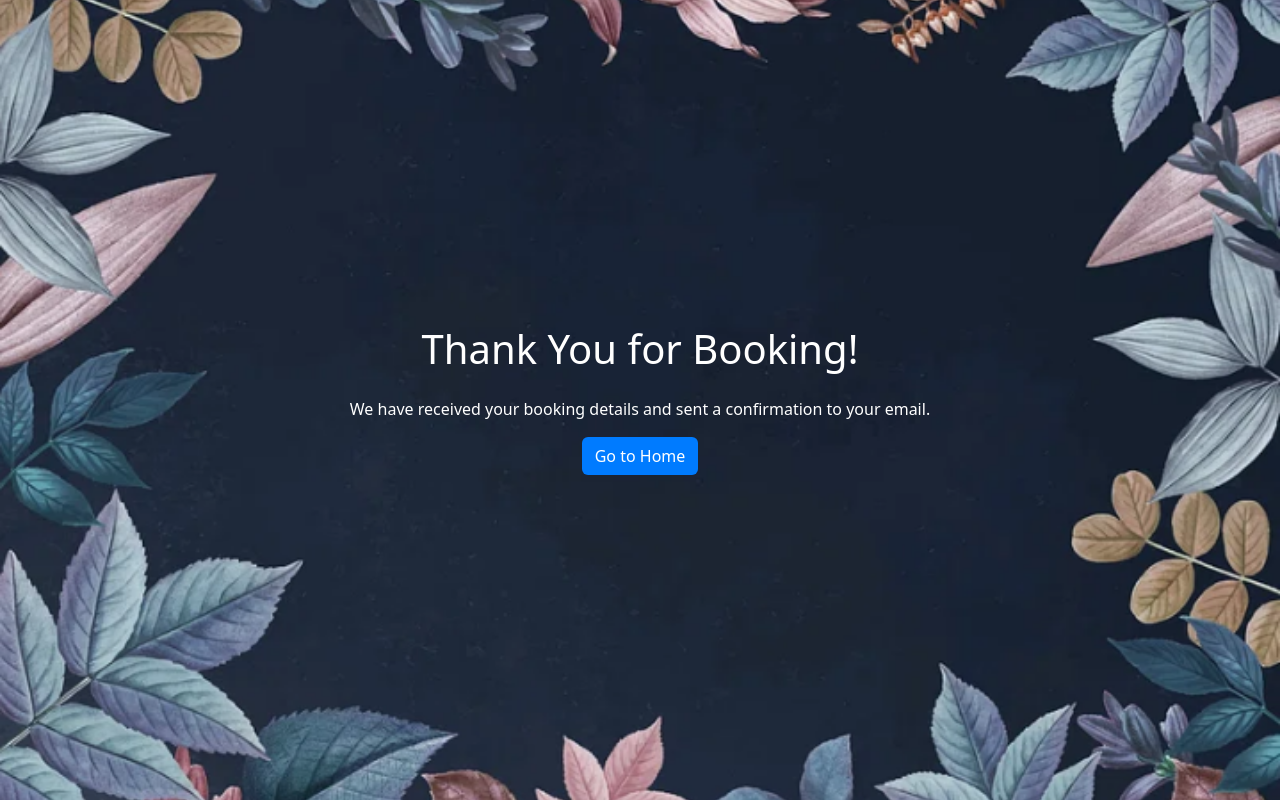
After one commit to AiswaryaPadmanabhan/EVENT_MANAGEMENT, a Django app: page /booking_thankyou/ in a window 1280 px wide. The commit adds this page. Run offline with Django 5.2, Linux system fonts and the light colour scheme.

Commit message:
first commit

```diff
--- a/eventapp/urls.py
+++ b/eventapp/urls.py
@@ -1,5 +1,6 @@
 from django.urls import path
 from . import views
+
 urlpatterns = [
     path('', views.index, name='index'),
     path('about/', views.about, name='about'),
@@ -10,4 +11,8 @@ urlpatterns = [
     path('signup/', views.signup_view, name='signup'),  # Signup page URL
     path('login/', views.login_view, name='login'),
     path('thankyou/', views.thankyou, name='thankyou'),  # URL for the Thank You page
-]
+    path("booking_thankyou/", views.booking_thank_you, name="booking_thankyou"),
+    path('booking/', views.booking_form, name='booking_form'),
+    path('booking/submit/', views.booking_form, name='booking_form'),  # Path for the form submission
+    path('booking/thank-you/', views.booking_thank_you, name='thankyou_booking'),  # Thank you page
+    ]
--- a/eventapp/views.py
+++ b/eventapp/views.py
@@ -4,6 +4,7 @@ from django.http import HttpResponse
 from django.contrib.auth.models import User  # For creating a new user (signup)
 from django.contrib import messages
 from django.contrib.auth import authenticate, login
+from django.core.mail import send_mail, BadHeaderError
 # Create your views here.
 def index(request):
     return render(request, 'index.html')
@@ -69,8 +70,6 @@ def login_view(request):
             messages.error(request, 'Invalid username or password.')
 
     return render(request, 'login.html')  # Render the login page
-def gallery(request):
-    return render(request, 'gallery.html')
 def contact_submission(request):
     if request.method == 'POST':
         # Here you can handle the form data
@@ -92,8 +91,7 @@ def contact_view(request):
 
     # If GET request, just render the contact page with the form
     return render(request, 'contact.html')
-def thankyou(request):
-    return render(request, 'thankyou.html')
+
 def contact(request):
     if request.method == 'POST':
         # Get form data
@@ -108,3 +106,43 @@ def contact(request):
 
     # Default GET: render the contact page
     return render(request, 'contact.html')
+
+def thankyou(request, context={}):
+    # Context will include specific details based on the type of request (contact us or booking)
+    return render(request, 'thankyou.html', context)
+
+def booking_form(request):
+    if request.method == "POST":
+        # Get form data
+        event = request.POST.get("event")
+        event_date = request.POST.get("event_date")
+        name = request.POST.get("name")
+        email = request.POST.get("email")
+        phone = request.POST.get("phone")
+
+        try:
+            # Send confirmation email
+            send_mail(
+                subject=f"Booking Confirmation for {event}",
+                message=f"Dear {name},\n\n"
+                        f"Thank you for booking your {event} with Lumiere Event Management on {event_date}.\n"
+                        f"We will contact you soon at {phone}.\n\n"
+                        f"Best regards,\nLumiere Event Management",
+                from_email="lumiereeventmanagement@gmail.com",  # Replace with your actual email
+                recipient_list=[email],
+                fail_silently=False,
+            )
+            print(f"Email sent to {email}")
+        except BadHeaderError:
+            return HttpResponse("Invalid header found.")
+        except Exception as e:
+            print(f"Email sending error: {e}")
+            return HttpResponse("An error occurred while sending the email.")
+
+        # Redirect to the thank-you page
+        return redirect("thankyou_booking")
+
+    return render(request, "booking.html")
+
+def booking_thank_you(request):
+    return render(request, "thankyou_booking.html")
--- a/eventpr/urls.py
+++ b/eventpr/urls.py
@@ -20,4 +20,5 @@ from django.urls import path, include
 urlpatterns = [
     path('admin/', admin.site.urls),
     path('', include('eventapp.urls')),
+
 ]
--- a/templates/about.html
+++ b/templates/about.html
@@ -56,7 +56,7 @@
 <body>
   <!-- Back Button -->
   <div class="back-button">
-    <a href="{% url 'index' %}">BACK</a>
+    <a href="{% url 'index' %}">HOME</a>
   </div>
 <body>
   <div class="about-header">
--- a/templates/base.html
+++ b/templates/base.html
@@ -43,7 +43,6 @@
       <!-- Navigation links -->
       <div class="collapse navbar-collapse" id="navbarNav">
         <ul class="navbar-nav ms-auto">
-          <li class="nav-item"><a class="nav-link" href="index">HOME</a></li>
           <li class="nav-item"><a class="nav-link" href="about">ABOUT US</a></li>
           <li class="nav-item"><a class="nav-link" href="events">EVENTS</a></li>
           <li class="nav-item"><a class="nav-link" href="booking">BOOKING</a></li>
--- a/templates/events.html
+++ b/templates/events.html
@@ -46,12 +46,12 @@
 <body
     <!-- Back Button -->
     <div class="back-button">
-        <a href="{% url 'index' %}">BACK</a>
+        <a href="{% url 'index' %}">HOME</a>
     </div>
 <body>
     <!-- Events Section -->
     <div class="container my-5">
-      <h2 class="text-center mb-4">Upcoming Events</h2>
+      <h2 class="text-center mb-4">Our Events</h2>
 
       <div class="row">
         {% for event in events %}
--- a/templates/thankyou.html
+++ b/templates/thankyou.html
@@ -49,6 +49,7 @@
     <!-- Foreground Content -->
     <div class="center-content">
         <h1>Thank You for Your Message!</h1>
+        <p> We will connect with you shortly!</p>
         <a href="{% url 'index' %}" class="btn btn-primary back-button">Back to Home</a>
     </div>
 </body>
--- /dev/null
+++ b/templates/thankyou_booking.html
@@ -0,0 +1,35 @@
+{% load static %}
+<!DOCTYPE html>
+<html lang="en">
+<head>
+    <meta charset="UTF-8">
+    <meta name="viewport" content="width=device-width, initial-scale=1.0">
+    <title>Thank You</title>
+    <link href="https://cdn.jsdelivr.net/npm/bootstrap@5.3.0-alpha1/dist/css/bootstrap.min.css" rel="stylesheet">
+    <style>
+        body {
+            background: url("{% static 'images/bookingthankyou.png' %}") no-repeat center center fixed;
+            background-size: cover;
+            color: #fff;
+        }
+        .thank-you-container {
+            display: flex;
+            justify-content: center;
+            align-items: center;
+            height: 100vh;
+            flex-direction: column;
+        }
+        .btn-home {
+            background-color: #007bff;
+            color: #fff;
+        }
+    </style>
+</head>
+<body>
+    <div class="thank-you-container">
+        <h1 class="mb-4">Thank You for Booking!</h1>
+        <p>We have received your booking details and sent a confirmation to your email.</p>
+        <a href="/" class="btn btn-home">Go to Home</a>
+    </div>
+</body>
+</html>
```
Also changed, not shown: eventpr/settings.py (+10 -0 lines), templates/booking.html (+10 -14 lines), db.sqlite3, eventapp/migrations/0001_initial.py (added), static/images/bookingthankyou.png (added).
